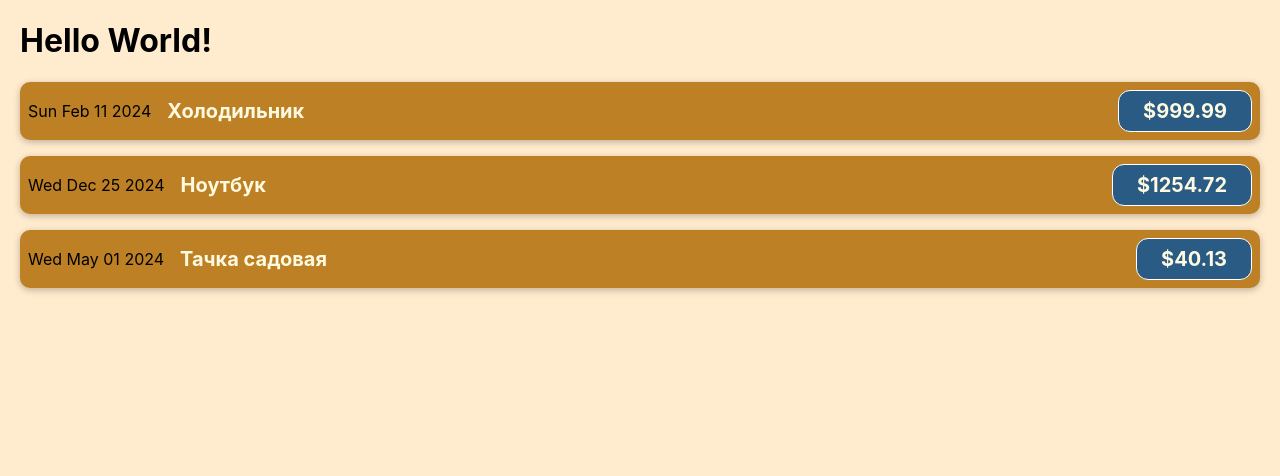
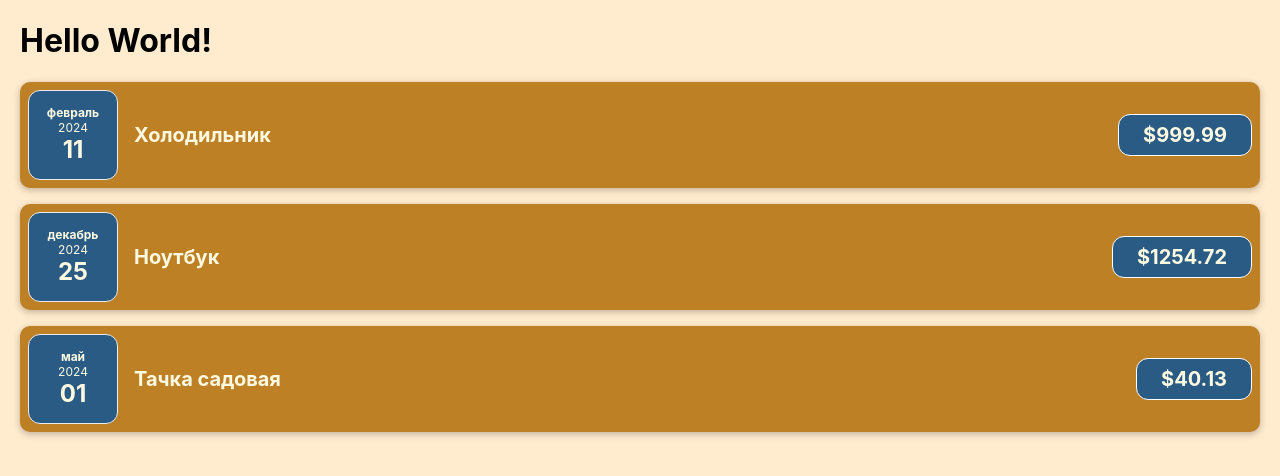
Before and after one commit to SterrenHeer/CostAccounting, a JavaScript app: page / in a window 1280 px wide. Shown: the top 476 px of the page. Built offline with nearby package versions, Linux system fonts and the light colour scheme.

Commit message:
add cost date component for cost item

```diff
--- a/src/App.js
+++ b/src/App.js
@@ -24,15 +24,15 @@ function App() {
       <CostItem
         date={costs[0].date}
         description={costs[0].description}
-        amount={costs[0].amount}></CostItem>
+        amount={costs[0].amount} />
       <CostItem
         date={costs[1].date}
         description={costs[1].description}
-        amount={costs[1].amount}></CostItem>
+        amount={costs[1].amount} />
       <CostItem
         date={costs[2].date}
         description={costs[2].description}
-        amount={costs[2].amount}></CostItem>
+        amount={costs[2].amount} />
     </div>
   );
 }
--- /dev/null
+++ b/src/components/CostDate.js
@@ -0,0 +1,16 @@
+import './CostDate.scss'
+
+function CostDate(props) {
+  const month = props.date.toLocaleString('ru-RU', {month: 'long'});
+  const year = props.date.getFullYear();
+  const day = props.date.toLocaleString('ru-RU', {day: '2-digit'});
+  return (
+    <div className='cost-date'>
+			<div className='cost-date_month'>{month}</div>
+			<div className='cost-date_year'>{year}</div>
+			<div className='cost-date_day'>{day}</div>
+    </div>
+  );
+}
+
+export default CostDate;
--- /dev/null
+++ b/src/components/CostDate.scss
@@ -0,0 +1,23 @@
+.cost-date {
+    display: flex;
+    flex-direction: column;
+    width: 5.5rem;
+    height: 5.5rem;
+    border: 1px solid #ececec;
+    background-color: #2a5b84;
+    color: #fefae1;
+    border-radius: 12px;
+    align-items: center;
+    justify-content: center;
+    &_month {
+        font-size: 0.75rem;
+        font-weight: bold;
+    }
+    &_year {
+        font-size: 0.75rem;
+    }
+    &_day {
+        font-size: 1.5rem;
+        font-weight: bold;
+    }
+}
--- a/src/components/CostItem.js
+++ b/src/components/CostItem.js
@@ -1,9 +1,10 @@
+import CostDate from './CostDate';
 import './CostItem.scss'
 
 function CostItem(props) {
   return (
     <div className='cost-item'>
-      <div>{props.date.toDateString()}</div>
+      <CostDate date={props.date}/>
       <div className='cost-item_description'>
         <h2>{props.description}</h2>
         <div className='cost-item_price'>${props.amount}</div>
```
